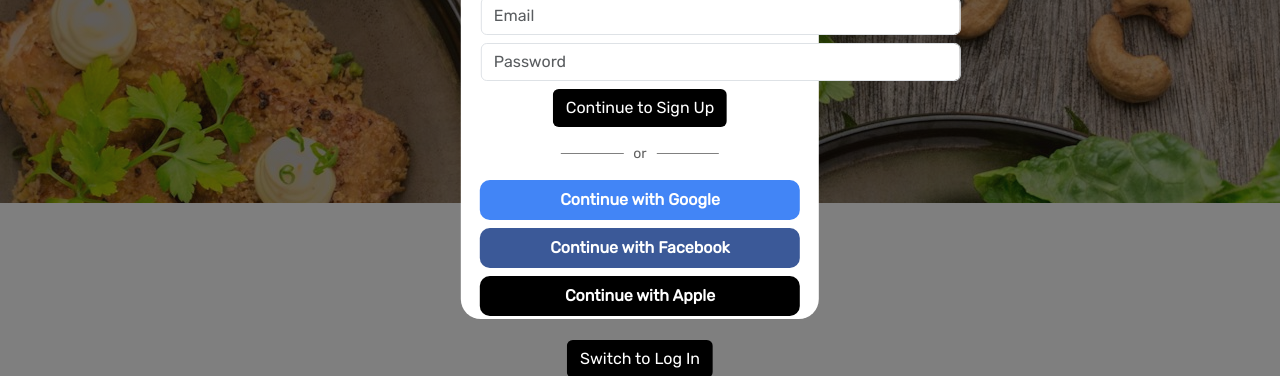
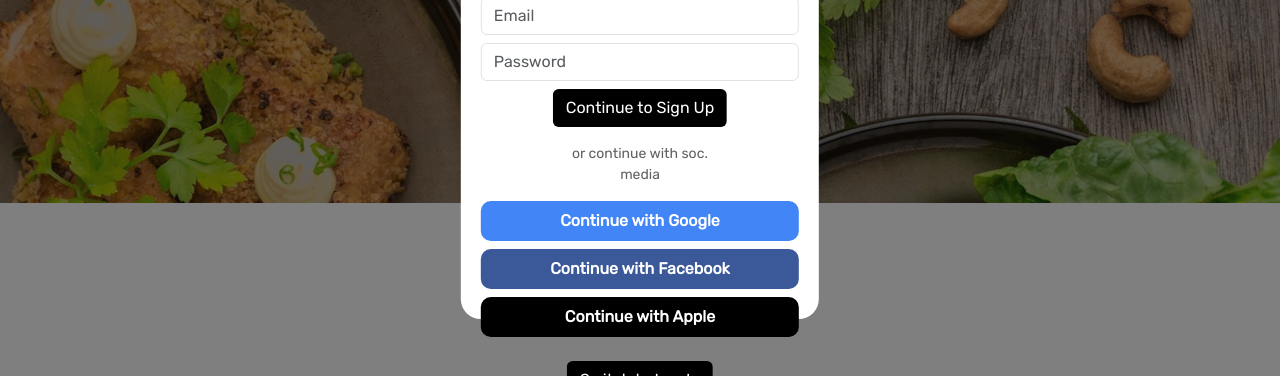
Before and after one commit to 1Malarka/Delivery-site, a plain HTML site: page index.html in a window 1280 px wide. Both pictures are taken after a click on the link "Sign up". Shown: the part 361-737 px from the top of the page. Drawn offline with nearby package versions, Linux system fonts and the light colour scheme.

Commit message:
Bug fix (last) (Adaptation for devices <430px width screen)

```diff
--- a/index.html
+++ b/index.html
@@ -56,8 +56,8 @@
     <div class="auth-container">
         <form id="login-form" class="">
         <div class="exitbtndiv">
-            <button class="btn exitbtn rounded-circle align-items-center d-flex">
-            <?xml version="1.0" ?><svg class="feather feather-x" fill="none" height="24" stroke="currentColor" stroke-linecap="round" stroke-linejoin="round" stroke-width="2" viewBox="0 0 24 24" width="24" xmlns="http://www.w3.org/2000/svg"><line x1="18" x2="6" y1="6" y2="18"/><line x1="6" x2="18" y1="6" y2="18"/></svg>
+            <button class="btn exitbtn rounded-circle align-items-center d-flex"  >
+            <svg class="feather feather-x" fill="none" height="24" stroke="currentColor" stroke-linecap="round" stroke-linejoin="round" stroke-width="2" viewBox="0 0 24 24" width="24" xmlns="http://www.w3.org/2000/svg"><line x1="18" x2="6" y1="6" y2="18"/><line x1="6" x2="18" y1="6" y2="18"/></svg>
             </button>
             <h3 class="text-start mb-4 fw-semibold">Log In</h3>
         </div>
@@ -73,13 +73,13 @@
             <h4 class="text-start">Email</h4>
             <input type="email" id="login-email" class="form-control mb-3 logsignforms" placeholder="Email" required>
             <input type="password" id="login-password" class="form-control mb-3 logsignforms" placeholder="Password" required>
-            <button type="submit" class="btn mt-2 authbutton ">Continue to Log In</button>
+            <button type="submit" class="btn mt-2 authbutton">Continue to Log In</button>
             </div>
         </form>
-        <form id="signup-form" style="display: none;">
+        <form id="signup-form" >
         <div class="exitbtndiv">
-            <button class="btn exitbtn rounded-circle align-items-center d-flex">
-            <?xml version="1.0" ?><svg class="feather feather-x" fill="none" height="24" stroke="currentColor" stroke-linecap="round" stroke-linejoin="round" stroke-width="2" viewBox="0 0 24 24" width="24" xmlns="http://www.w3.org/2000/svg"><line x1="18" x2="6" y1="6" y2="18"/><line x1="6" x2="18" y1="6" y2="18"/></svg>
+            <button class="btn exitbtn rounded-circle align-items-center d-flex" type="button">
+            <svg class="feather feather-x" fill="none" height="24" stroke="currentColor" stroke-linecap="round" stroke-linejoin="round" stroke-width="2" viewBox="0 0 24 24" width="24" xmlns="http://www.w3.org/2000/svg"><line x1="18" x2="6" y1="6" y2="18"/><line x1="6" x2="18" y1="6" y2="18"/></svg>
             </button>
             <h3 class="text-start mb-4 fw-semibold">Sign up</h3>
         </div>
@@ -88,7 +88,7 @@
             <input type="password" id="signup-password" class="form-control mb-2 logsignforms" placeholder="Password" required>
             <button type="submit" class="btn authbutton">Continue to Sign Up</button>
             <div class="d-flex justify-content-center align-items-center conem ">
-            <span class="mt-3 mb-3" id="emailt">or</span>
+            <span class="mt-3 mb-3" id="emailt">or continue with soc. media</span>
             </div>
             <div class="d-flex align-items-center text-center" style="flex-direction: column;">
                 <button class="continuea mb-2 " style="background-color: rgb(66, 133, 246);">Continue with Google</button>
@@ -120,7 +120,7 @@
                     <img src="Delivery.png" alt="Driver Image" class="img-fluid mb-4">
                     <h3>Become a driver</h3>
                     <p>Join Zip as a driver and deliver to customers with flexible hours! Earn great pay today.</p>
-                    <a href="#" class="text-danger">Start delivering ➜</a>
+                    <a href="#" class="text-danger" data-target="signup">Start delivering ➜</a>
                 </div>
                 <div id="secondc" class="narrow-card">
                     <img src="shop.png" alt="Driver Image" class="img-fluid mb-4">
--- a/style.css
+++ b/style.css
@@ -96,13 +96,13 @@
    }
 
     .logsignforms {
-     width: 480px;
+     width: 100%;
      position: relative;
      left: 0px;
     }
 
     .logsignforms2 {
-     width: 480px;
+     width: 100%;
      position: relative;
      left: 0px;
      margin-top: 100px;
@@ -133,7 +133,7 @@
 
     .continuea {
         color: #ffffff;
-        width: 320px;
+        width: 100%;
         height: 40px;
         position: relative;
         display: flex;
@@ -163,6 +163,10 @@
         opacity: 65%;
     }
 
+    .conem{
+        padding-inline: 65px;
+    }
+
     .conem::before {
         height: 1px;
         display: flex !important;
@@ -171,7 +175,7 @@
         flex-grow: 1;
         content: "";
         align-items: center;
-        margin-left: 80px;
+        margin-left: auto;
     }
 
     .conem::after {
@@ -182,7 +186,7 @@
         flex-grow: 1;
         content: "";
         align-items: center;
-        margin-right: 80px;
+        margin-right: auto;
     }
 
     #hero {
@@ -450,6 +454,10 @@
     footer a { margin-left: 0 !important; font-size: 13px; text-align: center;}
     #secondfooter { flex-direction: column; align-items: center; }
     #socialimg {margin-top: 4px;}
+
+    /* #auth */
+    #auth {width: 80%; height: 70% !important;}
+    .conem {padding-inline: 20px;}
 }
 
 @media (max-width: 390px) {
```
